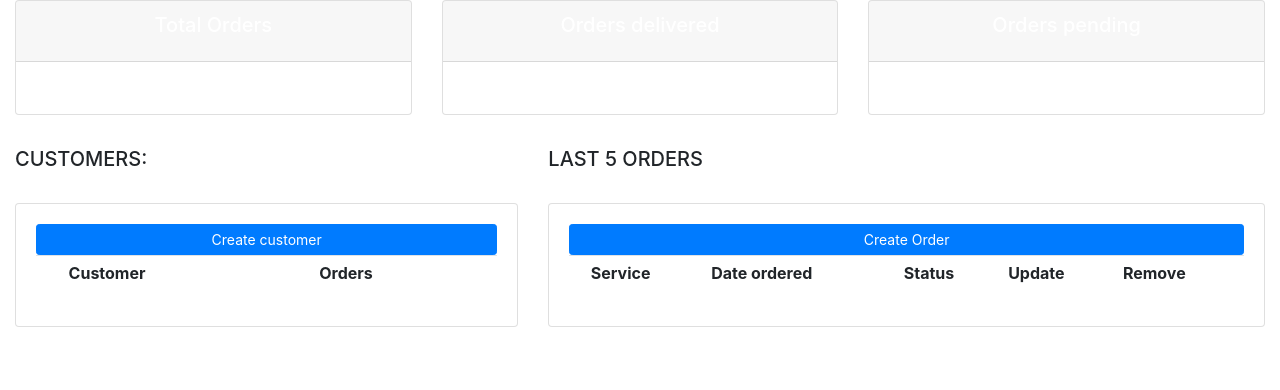
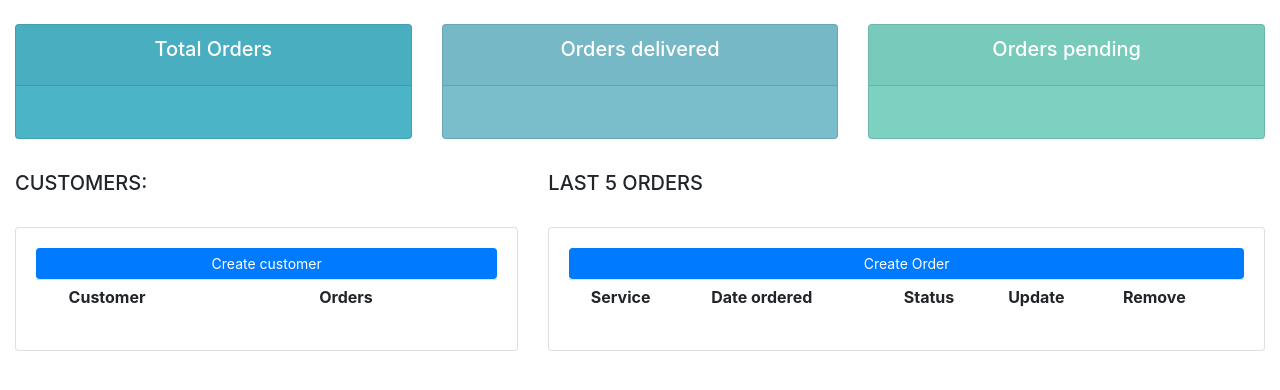
Before and after one commit to lindanyonje/rom_cleaning_services, a Django app: page /dashboard/ in a window 1280 px wide. Shown: the part 56-446 px from the top of the page. Run offline with Django 3.2, Linux system fonts and the light colour scheme; lists and menus that the app fills with data are empty; some libraries are stand-ins or nearby versions.

Commit message:
customer model

```diff
--- a/ROM/static/css/style.css
+++ b/ROM/static/css/style.css
@@ -1,7 +1,7 @@
 @import "https://fonts.googleapis.com/css?family=Poppins:300,400,500,600,700";
 
-#body{
-    background-color:gainsboro;
+body{
+    background: color #ebeff5;;
 }
 #total-orders{
     background-color: #4cb4c7;
--- a/ROM/templates/ROM/admin/dashboard.html
+++ b/ROM/templates/ROM/admin/dashboard.html
@@ -8,7 +8,7 @@
 
 
 
-<div class = "row mt-3 " id="body">
+<div class = "row mt-3 " >
     <div class= "col-md-5">
         <h5>CUSTOMERS:</h5>
         <br>
--- a/ROM/templates/ROM/admin/layouts/admin_master.html
+++ b/ROM/templates/ROM/admin/layouts/admin_master.html
@@ -1,6 +1,6 @@
+{% load static %}
+
 <!DOCTYPE html>
-
-{% load static %}
 
 <html>
 
@@ -18,7 +18,7 @@
 
   <link rel="stylesheet" href="https://cdnjs.cloudflare.com/ajax/libs/font-awesome/4.7.0/css/font-awesome.min.css">
 
-  <link rel="stylesheet" type="text/css" href="{% static 'style.css' %}">
+  <link rel="stylesheet" type="text/css" href="{% static '/css/style.css' %}">
 
   <!-- Jquery and AJax Initialisations -->
   <script src="https://code.jquery.com/jquery-3.5.1.min.js"></script>
@@ -89,4 +89,5 @@
 
 
 </body>
+
 </html>
--- a/ROM/templates/ROM/admin/layouts/admin_nav.html
+++ b/ROM/templates/ROM/admin/layouts/admin_nav.html
@@ -1,3 +1,6 @@
+{% load static %}
+
+
 <nav class="navbar navbar-expand-lg navbar-dark bg-dark">
     <a class="navbar-brand" href="#">Navbar</a>
     <button class="navbar-toggler" type="button" data-toggle="collapse" data-target="#navbarSupportedContent" aria-controls="navbarSupportedContent" aria-expanded="false" aria-label="Toggle navigation">
--- a/ROM/templates/ROM/admin/status.html
+++ b/ROM/templates/ROM/admin/status.html
@@ -2,7 +2,7 @@
 
 {% block content %}
 
-<div class= "row">
+<div class= "row mt-4">
     <div class= "col-md-4">
         <div class= "card text-center text-white mb-3" id="total-orders">
             <div class= "card-header">
```
Also changed, not shown: rom_cleaning_services/settings.py (+7 -0 lines).
